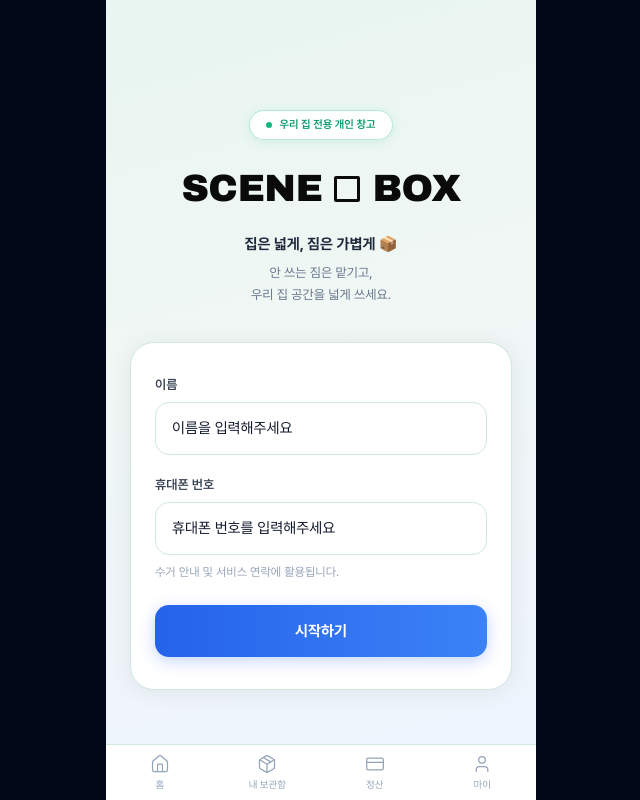
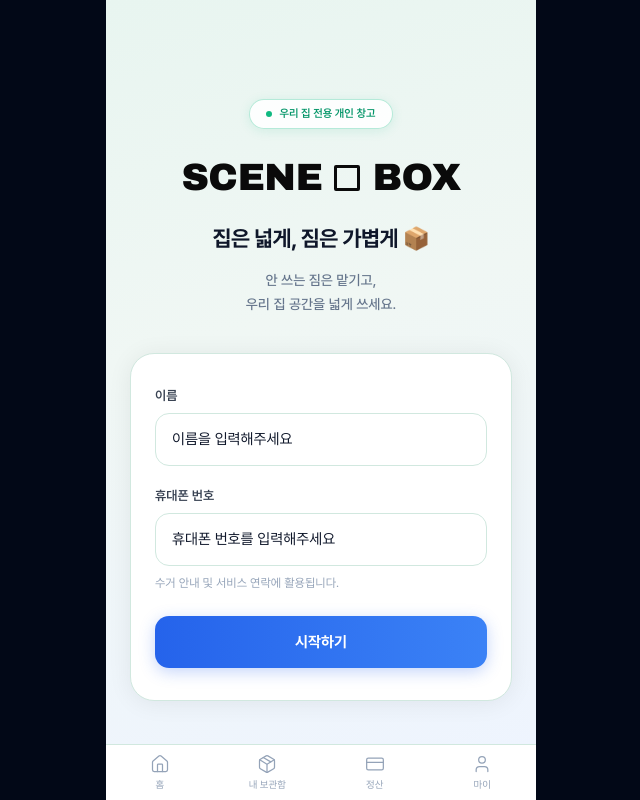
Before and after one commit to sangshin82-crypto/scene-box, a Next.js app: page /personal/onboarding in a window 1280 px wide. Shown: the top 800 px of the page, without its empty margins (319-959 px from the left). Built offline with nearby package versions, Linux system fonts and the light colour scheme; no server answers.

Commit message:
fix: 개인 온보딩 카피 크기를 기업 온보딩과 통일(22/14)

```diff
--- a/src/app/(customer)/personal/onboarding/page.tsx
+++ b/src/app/(customer)/personal/onboarding/page.tsx
@@ -99,10 +99,10 @@ export default function PersonalOnboardingPage() {
               BOX
             </span>
           </div>
-          <p style={{ fontSize: 15, fontWeight: 700, color: "#1E293B", marginTop: 16 }}>
+          <h1 style={{ fontSize: 22, fontWeight: 800, color: "#0F172A", lineHeight: 1.5, letterSpacing: "-0.5px", margin: "16px 0 0" }}>
             집은 넓게, 짐은 가볍게 📦
-          </p>
-          <p style={{ fontSize: 13, color: "#64748B", marginTop: 6, lineHeight: 1.7 }}>
+          </h1>
+          <p style={{ fontSize: 14, fontWeight: 500, color: "#64748B", lineHeight: 1.7, marginTop: 14 }}>
             안 쓰는 짐은 맡기고,<br />우리 집 공간을 넓게 쓰세요.
           </p>
         </div>
```
